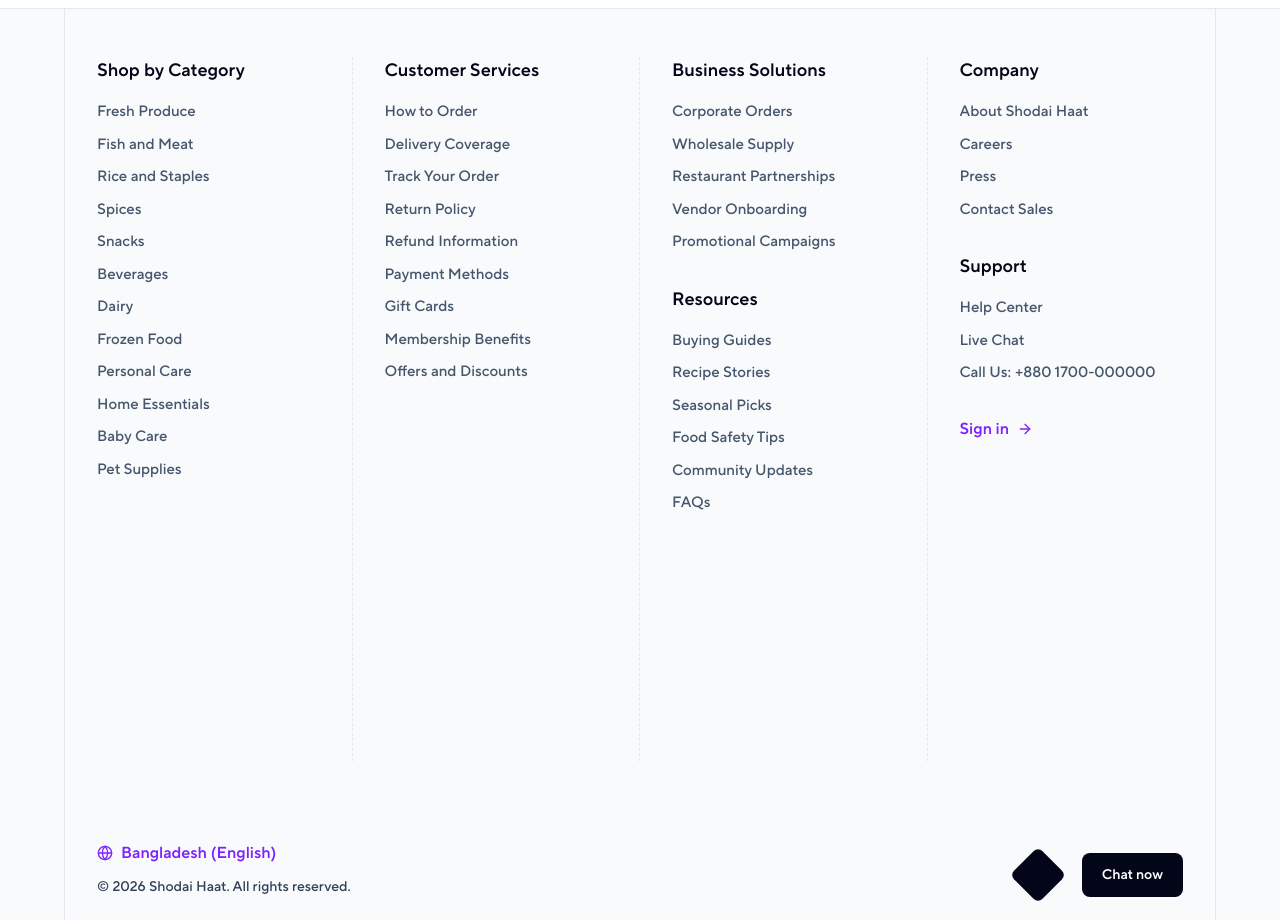
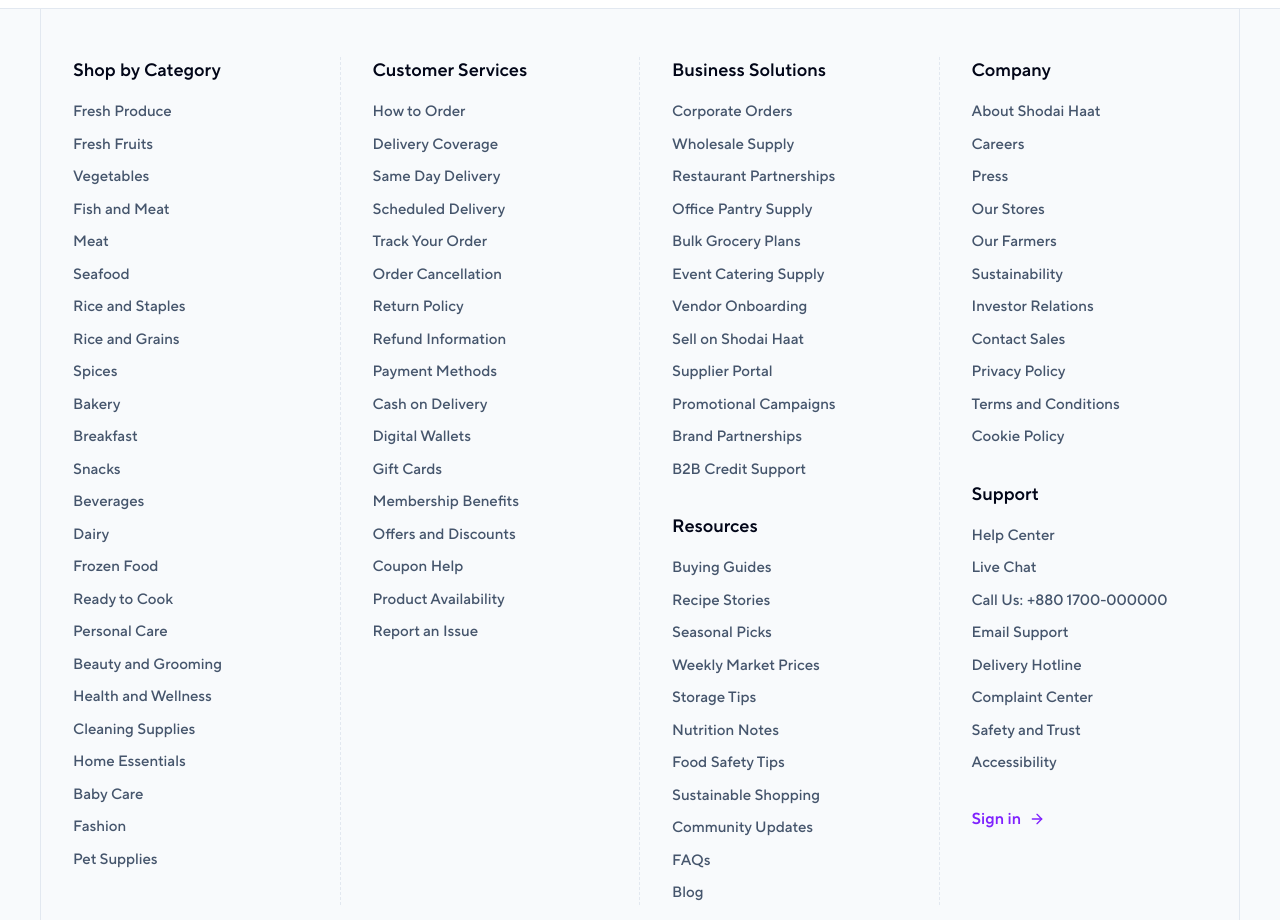
Before and after one commit to digital-mastermind/shodai_haat_frontend, a Next.js app: page / in a window 1280 px wide. Shown: the part 1880-2800 px from the top of the page. Built offline with nearby package versions, Linux system fonts and the light colour scheme; what @toolwind/corner-shape would draw is missing.

Commit message:
Enhance HomepageFooter with additional links and resources for improved user navigation

```diff
--- a/app/(homepage)/components/HomepageFooter.tsx
+++ b/app/(homepage)/components/HomepageFooter.tsx
@@ -1,21 +1,34 @@
+import { ArrowRight, Globe } from "lucide-react";
 import Link from "next/link";
-import { ArrowRight, Globe } from "lucide-react";
+import { PiFarmDuotone, PiFlagBanner, PiFlagBannerFold, PiFlagBannerFoldDuotone, PiLightbulbFilamentBold, PiLightbulbFilamentDuotone } from "react-icons/pi";
 
 const footerColumns = [
   {
     title: "Shop by Category",
     links: [
       "Fresh Produce",
+      "Fresh Fruits",
+      "Vegetables",
       "Fish and Meat",
+      "Meat",
+      "Seafood",
       "Rice and Staples",
+      "Rice and Grains",
       "Spices",
+      "Bakery",
+      "Breakfast",
       "Snacks",
       "Beverages",
       "Dairy",
       "Frozen Food",
+      "Ready to Cook",
       "Personal Care",
+      "Beauty and Grooming",
+      "Health and Wellness",
+      "Cleaning Supplies",
       "Home Essentials",
       "Baby Care",
+      "Fashion",
       "Pet Supplies",
     ],
   },
@@ -24,13 +37,21 @@
     links: [
       "How to Order",
       "Delivery Coverage",
+      "Same Day Delivery",
+      "Scheduled Delivery",
       "Track Your Order",
+      "Order Cancellation",
       "Return Policy",
       "Refund Information",
       "Payment Methods",
+      "Cash on Delivery",
+      "Digital Wallets",
       "Gift Cards",
       "Membership Benefits",
       "Offers and Discounts",
+      "Coupon Help",
+      "Product Availability",
+      "Report an Issue",
     ],
   },
   {
@@ -39,17 +60,29 @@
       "Corporate Orders",
       "Wholesale Supply",
       "Restaurant Partnerships",
+      "Office Pantry Supply",
+      "Bulk Grocery Plans",
+      "Event Catering Supply",
       "Vendor Onboarding",
+      "Sell on Shodai Haat",
+      "Supplier Portal",
       "Promotional Campaigns",
+      "Brand Partnerships",
+      "B2B Credit Support",
     ],
     secondaryTitle: "Resources",
     secondaryLinks: [
       "Buying Guides",
       "Recipe Stories",
       "Seasonal Picks",
+      "Weekly Market Prices",
+      "Storage Tips",
+      "Nutrition Notes",
       "Food Safety Tips",
+      "Sustainable Shopping",
       "Community Updates",
       "FAQs",
+      "Blog",
     ],
   },
   {
@@ -58,13 +91,25 @@
       "About Shodai Haat",
       "Careers",
       "Press",
+      "Our Stores",
+      "Our Farmers",
+      "Sustainability",
+      "Investor Relations",
       "Contact Sales",
+      "Privacy Policy",
+      "Terms and Conditions",
+      "Cookie Policy",
     ],
     secondaryTitle: "Support",
     secondaryLinks: [
       "Help Center",
       "Live Chat",
       "Call Us: +880 1700-000000",
+      "Email Support",
+      "Delivery Hotline",
+      "Complaint Center",
+      "Safety and Trust",
+      "Accessibility",
     ],
   },
 ];
@@ -72,7 +117,7 @@
 export function HomepageFooter() {
   return (
     <footer className="mt-20 border-t border-slate-200 bg-slate-50">
-      <div className="mx-auto max-w-300 px-6">
+      <div className="mx-auto max-w-300">
         <div className="grid gap-10 border-x border-slate-200 px-4 py-12 sm:px-6 lg:grid-cols-4 lg:gap-0 lg:px-0">
           {footerColumns.map((column) => (
             <div
@@ -145,14 +190,17 @@
             </p>
           </div>
 
-          <div className="flex items-center justify-between gap-6 lg:justify-end">
-            <div className="h-10 w-10 rotate-45 rounded-sm bg-slate-950" />
-            <button
-              className="rounded-md bg-slate-950 px-5 py-3 text-sm font-semibold text-white transition hover:bg-slate-800"
-              type="button"
+          <div className="space-y-3">
+            <Link
+              href="#"
+              className="inline-flex items-center gap-2 text-base font-semibold text-violet-600 transition hover:text-violet-700"
             >
-              Chat now
-            </button>
+              <PiLightbulbFilamentBold className="size-4" />
+              Digital Mastermind
+            </Link>
+            <p className="text-sm text-slate-700">
+              Developed by Digital Mastermind.
+            </p>
           </div>
         </div>
       </div>
```
